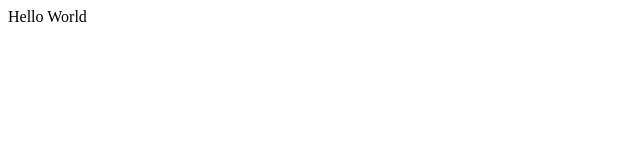
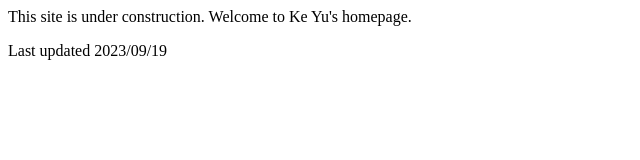
Before and after one commit to yourkeke/yourkeke.github.io, a plain HTML site: page index.html in a window 1280 px wide. Shown: the whole page, without its empty margins (0-640 px from the left). Drawn offline with Linux system fonts and the light colour scheme.

Commit message:
Update index.html

```diff
--- a/index.html
+++ b/index.html
@@ -1 +1,2 @@
-<p>Hello World</p>
+<p>This site is under construction. Welcome to Ke Yu's homepage.</p>
+<p>Last updated 2023/09/19</p>
```
